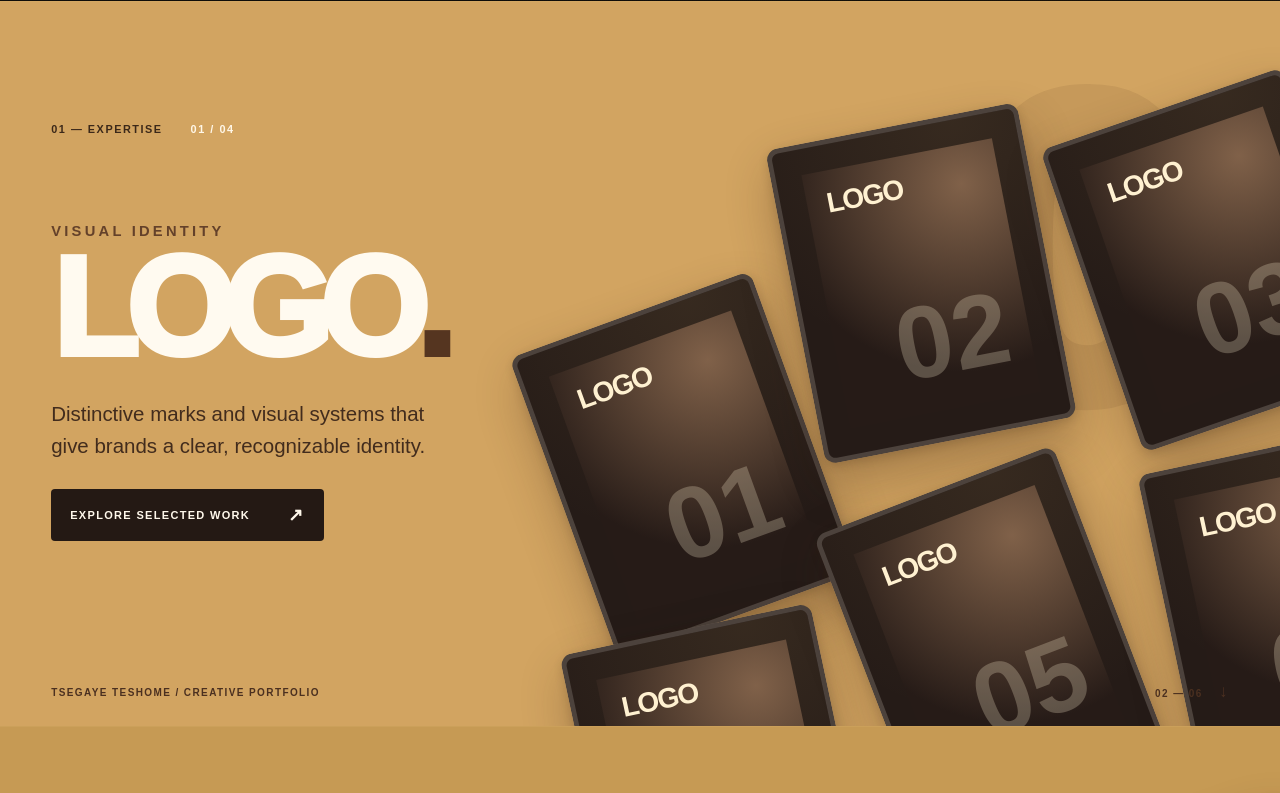
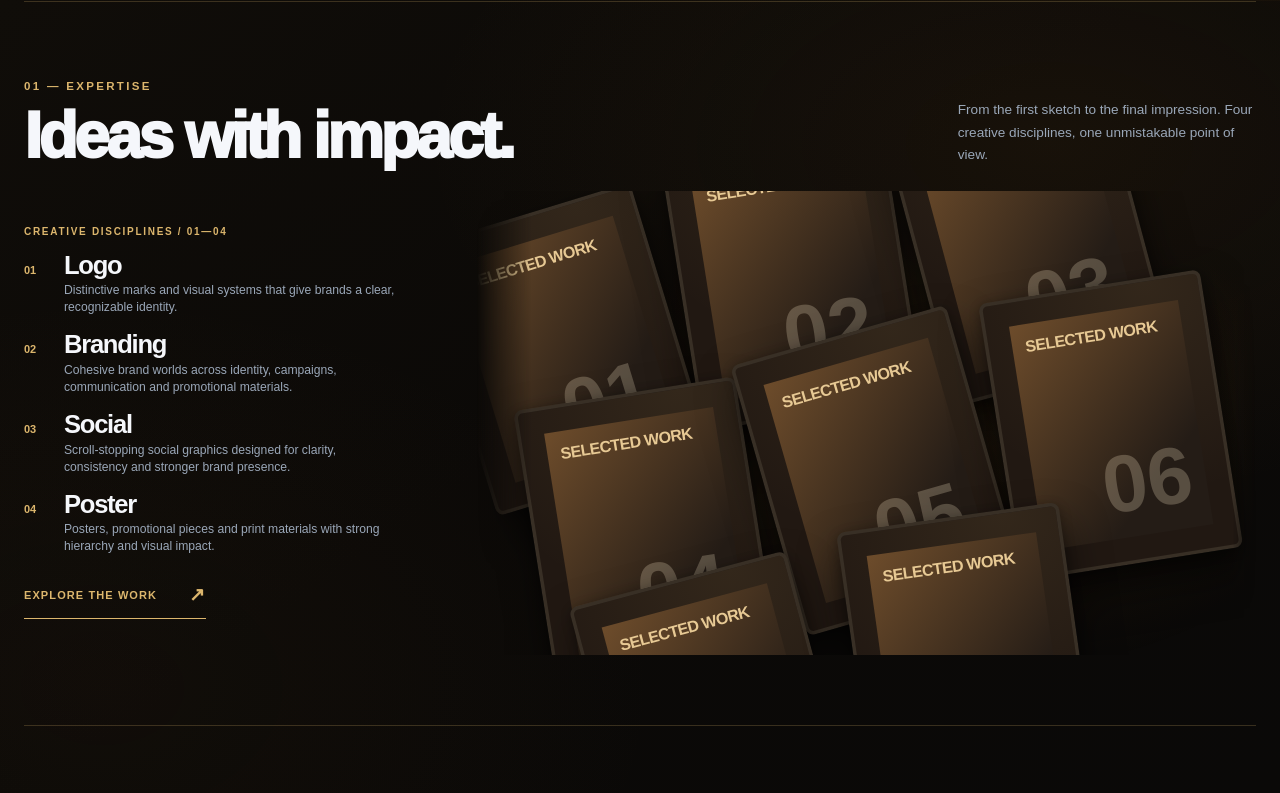
Before and after one commit to mkcoder1218/Tsgaye, a Next.js app: page / in a window 1280 px wide. Shown: the part 800-1593 px from the top of the page. Built offline with nearby package versions, Linux system fonts and the light colour scheme.

Commit message:
Keep expertise section and add angled artwork stack

```diff
--- a/app/globals.css
+++ b/app/globals.css
@@ -2909,148 +2909,163 @@ body {
 @media(prefers-reduced-motion:reduce){.hero-editorial-image.hero-image-frame{animation:none}}
 
 
-/* Full-frame expertise portfolio slides — imagery leads, no service cards. */
-.expertise-slide{
+
+/* Expertise keeps the site's original frame; only artwork becomes a layered print stack. */
+.expertise-showcase{
   position:relative;
-  width:100%;
-  max-width:none;
-  min-height:calc(100svh - 76px);
-  padding:0!important;
+  overflow:hidden;
+}
+.expertise-showcase .expertise-heading{
+  position:relative;
+  z-index:2;
+  margin-bottom:clamp(18px,3vh,30px);
+}
+.expertise-showcase-layout{
+  display:grid;
+  grid-template-columns:minmax(230px,.34fr) minmax(0,.66fr);
+  gap:clamp(20px,4vw,66px);
+  min-height:clamp(380px,58vh,625px);
+  align-items:stretch;
+}
+.expertise-showcase-copy{
+  position:relative;
+  z-index:3;
+  display:flex;
+  flex-direction:column;
+  justify-content:center;
+  gap:clamp(16px,2vh,24px);
+}
+.expertise-showcase-index{
+  color:var(--accent);
+  font-size:10px;
+  font-weight:900;
+  letter-spacing:.17em;
+  text-transform:uppercase;
+}
+.expertise-showcase-services{display:grid;gap:clamp(12px,2vh,22px)}
+.expertise-showcase-service{
+  display:grid;
+  grid-template-columns:28px 1fr;
+  gap:12px;
+  align-items:baseline;
+}
+.expertise-showcase-service>span{
+  color:var(--accent);
+  font-size:11px;
+  font-weight:900;
+}
+.expertise-showcase-service h3{
+  margin:0 0 4px;
+  font-size:clamp(19px,2vw,30px);
+  line-height:1;
+  letter-spacing:-.05em;
+}
+.expertise-showcase-service p{
+  max-width:335px;
+  margin:0;
+  color:var(--muted);
+  font-size:clamp(11px,.95vw,14px);
+  line-height:1.4;
+}
+.expertise-showcase-link{
+  display:inline-flex;
+  align-items:center;
+  justify-content:space-between;
+  width:max-content;
+  min-width:182px;
+  gap:24px;
+  padding:12px 0;
+  border-bottom:1px solid var(--accent);
+  color:var(--accent);
+  font-size:11px;
+  font-weight:900;
+  letter-spacing:.1em;
+  text-transform:uppercase;
+}
+.expertise-showcase-link span{font-size:19px}
+.expertise-showcase-art{
+  position:relative;
+  min-width:0;
   overflow:hidden;
   isolation:isolate;
-  background:#b88849;
-  color:#16100a;
-}
-.expertise-slide-1{background:#d2a461}
-.expertise-slide-2{background:#c69a54}
-.expertise-slide-3{background:#ca9254}
-.expertise-slide-4{background:#ba875a}
-.expertise-slide-inner{
-  position:relative;
-  width:min(100% - clamp(40px,8vw,140px),1440px);
-  min-height:calc(100svh - 76px);
-  margin:0 auto;
-  display:grid;
-  grid-template-columns:minmax(0,43%) minmax(0,57%);
-  align-items:center;
-  padding:clamp(32px,5vh,70px) 0 clamp(46px,7vh,84px);
-}
-.expertise-slide-copy{position:relative;z-index:4;align-self:center;padding-bottom:6vh}
-.expertise-slide-kicker{
-  display:flex;gap:28px;align-items:center;
-  color:#3b2819!important;font-size:clamp(10px,.85vw,13px);
-  font-weight:900;letter-spacing:.14em;text-transform:uppercase;
-  margin:0 0 clamp(55px,11vh,130px)!important;
-}
-.expertise-slide-kicker span+span{color:#fff7e8}
-.expertise-slide-eyebrow{
-  margin:0 0 12px;
-  font-size:clamp(12px,1.15vw,17px);
-  text-transform:uppercase;letter-spacing:.22em;
-  font-weight:800;color:#64412a;
-}
-.expertise-slide-copy h2{
-  max-width:100%;margin:0;
-  color:#fffaf0;
-  font-size:clamp(78px,11vw,175px)!important;
-  line-height:.82!important;
-  letter-spacing:-.09em;
-  font-weight:950;
+  background:radial-gradient(ellipse at 57% 53%,rgba(191,132,61,.13),transparent 71%);
+  -webkit-mask-image:linear-gradient(90deg,transparent,#000 7%,#000 97%,transparent);
+  mask-image:linear-gradient(90deg,transparent,#000 7%,#000 97%,transparent);
+}
+.expertise-showcase-stack{
+  position:absolute;
+  inset:0;
+  transform:translate(1%,3%) rotate(-12deg) scale(.9);
+  transform-origin:50% 55%;
+}
+.expertise-showcase-print{
+  position:absolute;
+  overflow:hidden;
+  margin:0;
+  width:32%;
+  aspect-ratio:4/5;
+  border:4px solid rgba(255,238,207,.10);
+  border-radius:9px;
+  background:#211812;
+  box-shadow:0 24px 45px rgba(0,0,0,.52),0 3px 12px rgba(0,0,0,.33);
+}
+.expertise-showcase-print img{
+  display:block;
+  width:100%;
+  height:100%;
+  object-fit:cover;
+}
+.expertise-showcase-print-1{left:-6%;top:-20%;transform:rotate(-5deg)}
+.expertise-showcase-print-2{left:28%;top:-26%;transform:rotate(3deg)}
+.expertise-showcase-print-3{left:62%;top:-22%;transform:rotate(-3deg)}
+.expertise-showcase-print-4{left:0;top:27%;transform:rotate(3deg)}
+.expertise-showcase-print-5{left:34%;top:24%;transform:rotate(-4deg)}
+.expertise-showcase-print-6{left:68%;top:25%;transform:rotate(3deg)}
+.expertise-showcase-print-7{left:4%;top:73%;transform:rotate(-3deg)}
+.expertise-showcase-print-8{left:41%;top:72%;transform:rotate(4deg)}
+.expertise-showcase-placeholder{
+  display:flex;
+  flex-direction:column;
+  justify-content:space-between;
+  width:100%;
+  height:100%;
+  padding:15px;
+  background:linear-gradient(135deg,#6d4c2b,#241c16 75%);
+  color:#e7c994;
   text-transform:uppercase;
-  overflow-wrap:normal;
-}
-.expertise-slide-period{color:#553520}
-.expertise-slide-description{
-  max-width:415px;margin:clamp(22px,4vh,42px) 0 28px;
-  color:#422c1d;line-height:1.55;
-  font-size:clamp(17px,1.6vw,24px);
-}
-.expertise-slide-link{
-  display:inline-flex;align-items:center;justify-content:space-between;
-  gap:38px;padding:15px 19px;min-width:230px;
-  color:#fff8eb;background:#241914;border-radius:4px;
-  font-size:11px;font-weight:800;text-transform:uppercase;letter-spacing:.12em;
-  transition:transform .2s,background .2s;
-}
-.expertise-slide-link:hover{background:#503520;transform:translateY(-3px)}
-.expertise-slide-link span{font-size:18px}
-.expertise-slide-stage{position:absolute;inset:0 -6vw 0 39%;z-index:2;pointer-events:none;overflow:visible}
-.expertise-slide-deco{
-  position:absolute;right:-4%;top:5%;font-size:clamp(250px,34vw,640px);
-  font-weight:950;letter-spacing:-.12em;line-height:1;
-  color:rgba(49,29,19,.08);user-select:none;
-}
-.expertise-slide-gallery{
-  position:absolute;inset:0;
-  transform:translate(9%,15%) rotate(-16deg);
-  transform-origin:50% 60%;
-}
-.expertise-slide-piece{
-  position:absolute;margin:0;overflow:hidden;
-  width:clamp(175px,20vw,335px);
-  aspect-ratio:4/5;
-  border-radius:12px;
-  background:#251b17;
-  box-shadow:0 22px 48px rgba(54,31,18,.30),0 3px 10px rgba(54,31,18,.18);
-  border:5px solid rgba(255,245,225,.18);
-  transition:transform .35s,box-shadow .35s;
-}
-.expertise-slide-piece img{display:block;width:100%;height:100%;object-fit:cover}
-.expertise-slide-piece-1{top:16%;left:1%;transform:rotate(-4deg)}
-.expertise-slide-piece-2{top:1%;left:36%;transform:rotate(5deg)}
-.expertise-slide-piece-3{top:9%;left:72%;transform:rotate(-3deg)}
-.expertise-slide-piece-4{top:60%;left:-6%;transform:rotate(4deg)}
-.expertise-slide-piece-5{top:51%;left:32%;transform:rotate(-5deg)}
-.expertise-slide-piece-6{top:58%;left:70%;transform:rotate(4deg)}
-.expertise-slide-placeholder{
-  width:100%;height:100%;padding:20px;display:flex;
-  flex-direction:column;justify-content:space-between;align-items:flex-start;
-  background:radial-gradient(circle at 80% 15%,#806149,#261b17 70%);
-  color:#fff1d1;text-transform:uppercase;
-}
-.expertise-slide-placeholder span{font-size:clamp(17px,2.2vw,35px);font-weight:900;line-height:.95;letter-spacing:-.05em}
-.expertise-slide-placeholder strong{align-self:flex-end;font-size:clamp(60px,8vw,125px);line-height:1;opacity:.25}
-.expertise-slide-foot{
-  position:absolute;z-index:5;bottom:clamp(15px,3vh,40px);left:0;right:0;
-  display:flex;justify-content:space-between;align-items:center;
-  color:#4b3020;font-size:10px;font-weight:800;letter-spacing:.14em;text-transform:uppercase;
-}
-.expertise-slide-foot>span:last-child span{font-size:17px;margin-left:12px}
-@media(min-width:821px) and (max-height:760px){
-  .expertise-slide-kicker{margin-bottom:6vh!important}
-  .expertise-slide-copy h2{font-size:clamp(65px,8vw,125px)!important}
-  .expertise-slide-description{font-size:16px;margin:19px 0}
-  .expertise-slide-gallery{transform:translate(11%,15%) rotate(-16deg) scale(.86)}
+}
+.expertise-showcase-placeholder span{
+  font-size:clamp(12px,1.4vw,20px);
+  font-weight:900;
+  letter-spacing:-.04em;
+}
+.expertise-showcase-placeholder strong{
+  align-self:end;
+  color:rgba(255,239,203,.24);
+  font-size:clamp(50px,7vw,100px);
+  line-height:1;
+}
+@media(min-width:821px) and (max-height:740px){
+  .expertise-showcase-layout{min-height:clamp(320px,49vh,470px)}
+  .expertise-showcase-copy{gap:12px}
+  .expertise-showcase-services{gap:9px}
+  .expertise-showcase-service h3{font-size:clamp(18px,1.65vw,25px)}
+  .expertise-showcase-service p{font-size:11px}
 }
 @media(max-width:820px){
-  .expertise-slide,.expertise-slide-inner{min-height:calc(100svh - 76px)}
-  .expertise-slide-inner{width:calc(100% - 42px);grid-template-columns:1fr;padding:28px 0 52px;align-items:start}
-  .expertise-slide-copy{padding:0}
-  .expertise-slide-kicker{margin-bottom:clamp(45px,7vh,75px)!important}
-  .expertise-slide-copy h2{font-size:clamp(65px,13vw,120px)!important}
-  .expertise-slide-description{font-size:clamp(14px,2vw,19px);max-width:410px;margin:16px 0}
-  .expertise-slide-link{min-width:200px}
-  .expertise-slide-stage{inset:30% -10vw 0 22%}
-  .expertise-slide-gallery{transform:translate(4%,22%) rotate(-15deg)}
-  .expertise-slide-piece{width:clamp(140px,30vw,235px)}
+  .expertise-showcase-layout{grid-template-columns:1fr;gap:18px}
+  .expertise-showcase-copy{gap:14px}
+  .expertise-showcase-services{grid-template-columns:repeat(2,minmax(0,1fr));gap:16px}
+  .expertise-showcase-art{height:clamp(270px,47vh,420px)}
+  .expertise-showcase-stack{transform:translate(2%,1%) rotate(-12deg) scale(.9)}
 }
 @media(max-width:560px){
-  .expertise-slide,.expertise-slide-inner{min-height:max(660px,calc(100svh - 72px))}
-  .expertise-slide-inner{width:calc(100% - 36px);padding:22px 0 42px}
-  .expertise-slide-kicker{margin-bottom:32px!important}
-  .expertise-slide-eyebrow{font-size:10px}
-  .expertise-slide-copy h2{font-size:clamp(65px,17vw,98px)!important}
-  .expertise-slide-description{max-width:260px;font-size:14px;line-height:1.4;margin:14px 0}
-  .expertise-slide-link{font-size:9px;padding:12px;min-width:190px}
-  .expertise-slide-stage{inset:38% -24vw 0 0}
-  .expertise-slide-gallery{transform:translate(5%,25%) rotate(-15deg)}
-  .expertise-slide-piece{width:clamp(135px,45vw,195px);border-width:3px;border-radius:7px}
-  .expertise-slide-piece-1{left:-14%}
-  .expertise-slide-piece-2{left:36%}
-  .expertise-slide-piece-3{left:87%}
-  .expertise-slide-piece-4{left:-20%}
-  .expertise-slide-piece-5{left:32%}
-  .expertise-slide-piece-6{left:84%}
-  .expertise-slide-foot{font-size:8px}
-}
-@media(prefers-reduced-motion:reduce){.expertise-slide-piece{transition:none}}
+  .expertise-showcase .expertise-heading{margin-bottom:14px}
+  .expertise-showcase-services{gap:12px}
+  .expertise-showcase-service{grid-template-columns:19px 1fr;gap:7px}
+  .expertise-showcase-service h3{font-size:17px}
+  .expertise-showcase-service p{font-size:10px}
+  .expertise-showcase-link{font-size:10px;min-width:145px;padding:7px 0}
+  .expertise-showcase-art{height:clamp(250px,37vh,360px)}
+  .expertise-showcase-print{border-width:2px;border-radius:5px}
+}
--- a/components/sections/Services.tsx
+++ b/components/sections/Services.tsx
@@ -1,77 +1,76 @@
 import { portfolio } from "@/content/portfolio";
 import { getPortfolioImages } from "@/lib/imagekit";
+import { SectionHeading } from "@/components/ui/SectionHeading";
 
 const categories = [
   "brand-identity",
-  "brand-identity",
   "marketing-design",
   "print-editorial",
+  "digital-motion",
 ] as const;
-
-const subtitles = ["Visual identity", "Brand worlds", "Digital campaigns", "Print & editorial"] as const;
 
 export async function Services() {
   const galleries = await Promise.all(
-    categories.map((category) => getPortfolioImages(category, { width: 1100, quality: 82 })),
+    categories.map((category) =>
+      getPortfolioImages(category, { width: 900, quality: 82 }),
+    ),
   );
+  const artwork = galleries.flatMap((images) => images.slice(0, 3)).slice(0, 8);
 
   return (
-    <>
-      {portfolio.services.map((service, index) => {
-        const images = galleries[index].slice(0, 6);
-        return (
-          <section
-            className={`section expertise-slide expertise-slide-${index + 1}`}
-            id={index === 0 ? "expertise" : `expertise-${service.title.toLowerCase()}`}
-            key={service.number}
-            aria-label={`${service.title} expertise`}
-          >
-            <div className="expertise-slide-inner">
-              <div className="expertise-slide-copy">
-                <p className="expertise-slide-kicker section-eyebrow">
-                  <span>01 — Expertise</span>
-                  <span>{service.number} / 04</span>
+    <section className="section shell expertise-section expertise-showcase" id="expertise">
+      <div className="expertise-heading">
+        <SectionHeading eyebrow="01 — Expertise" title="Ideas with impact." />
+        <p className="expertise-deck">
+          From the first sketch to the final impression. Four creative disciplines,
+          one unmistakable point of view.
         </p>
-                <p className="expertise-slide-eyebrow">{subtitles[index]}</p>
-                <h2>{service.title}<span className="expertise-slide-period">.</span></h2>
-                <p className="expertise-slide-description">{service.description}</p>
-                <a className="expertise-slide-link" href="#work">
-                  Explore selected work <span aria-hidden="true">↗</span>
+      </div>
+
+      <div className="expertise-showcase-layout">
+        <div className="expertise-showcase-copy">
+          <span className="expertise-showcase-index">Creative disciplines / 01—04</span>
+          <div className="expertise-showcase-services">
+            {portfolio.services.map((service) => (
+              <div className="expertise-showcase-service" key={service.number}>
+                <span>{service.number}</span>
+                <div>
+                  <h3>{service.title}</h3>
+                  <p>{service.description}</p>
+                </div>
+              </div>
+            ))}
+          </div>
+          <a className="expertise-showcase-link" href="#work">
+            Explore the work <span aria-hidden="true">↗</span>
           </a>
         </div>
-              <div className="expertise-slide-stage" aria-label={`${service.title} portfolio examples`}>
-                <span className="expertise-slide-deco" aria-hidden="true">{service.number}</span>
-                <div className="expertise-slide-gallery">
-                  {Array.from({ length: 6 }, (_, imageIndex) => (
+
+        <div className="expertise-showcase-art" aria-label="Selected portfolio artworks">
+          <div className="expertise-showcase-stack">
+            {Array.from({ length: 8 }, (_, index) => (
               <figure
-                      className={`expertise-slide-piece expertise-card expertise-slide-piece-${imageIndex + 1}`}
-                      key={imageIndex}
+                className={`expertise-showcase-print expertise-card expertise-showcase-print-${index + 1}`}
+                key={index}
               >
-                      {images[imageIndex] ? (
+                {artwork[index] ? (
                   <img
-                          src={images[imageIndex]}
-                          alt={`${service.title} portfolio artwork ${imageIndex + 1}`}
+                    src={artwork[index]}
+                    alt={`Tsegaye Teshome portfolio artwork ${index + 1}`}
                     loading="lazy"
                     decoding="async"
                   />
                 ) : (
-                        <div className="expertise-slide-placeholder" aria-hidden="true">
-                          <span>{service.title}</span>
-                          <strong>{String(imageIndex + 1).padStart(2, "0")}</strong>
+                  <div className="expertise-showcase-placeholder" aria-hidden="true">
+                    <span>Selected work</span>
+                    <strong>{String(index + 1).padStart(2, "0")}</strong>
                   </div>
                 )}
               </figure>
             ))}
           </div>
         </div>
-              <div className="expertise-slide-foot">
-                <span>Tsegaye Teshome / Creative portfolio</span>
-                <span>{String(index + 2).padStart(2, "0")} — 06 <span aria-hidden="true">↓</span></span>
-              </div>
       </div>
     </section>
   );
-      })}
-    </>
-  );
 }
```
Lines whose indentation alone changed are shown as unchanged.
